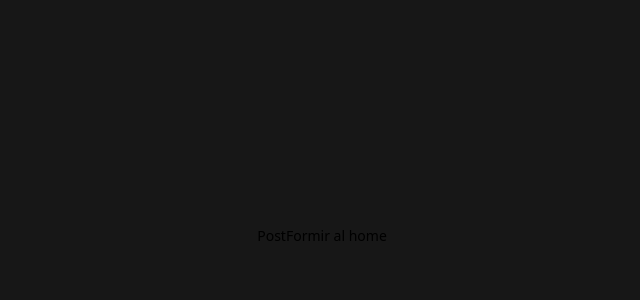
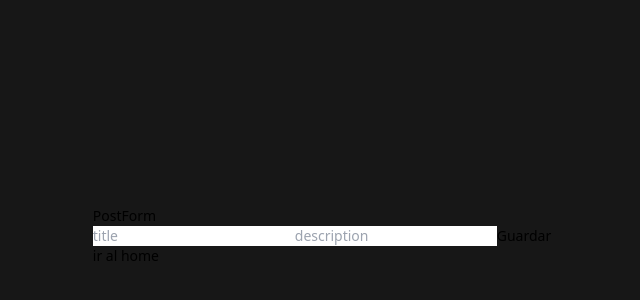
Before and after one commit to Nixomart/CLIENT-REACT-RESTAPINODE, a React (Create React App) app: page /newPost in a window 1280 px wide. Shown: the part 164-464 px from the top of the page, without its empty margins (318-958 px from the left). Built offline with nearby package versions, Linux system fonts and the light colour scheme; no server answers.

Commit message:
post saving is working from context, starting with data validation

```diff
--- a/src/api/posts.js
+++ b/src/api/posts.js
@@ -2,3 +2,5 @@ import axios from 'axios'
 
 export const getPostRequest = async () =>
     await axios.get('http://localhost:4000/posts')
+export const createPost = async (post) =>
+    await axios.post('http://localhost:4000/addPost', post)
--- a/src/context/PostContext.js
+++ b/src/context/PostContext.js
@@ -1,5 +1,5 @@
-import { createContext, useContext, useState } from "react";
-import { getPostRequest } from "../api/posts";
+import { createContext, useContext, useState, useEffect } from "react";
+import { createPost, getPostRequest } from "../api/posts";
 
 const postContext = createContext();
 
@@ -11,14 +11,27 @@ export const usePost = () => {
 export const PostProvider = ({ children }) => {
   const [posts, setPosts] = useState([]);
 
+  //CREAR POST
+  const newPost = async (post) => {
+    const res = await createPost(post);
+    //setea el estado con los post anterior y agrega el nuevo desde el res.data
+    setPosts([...posts, res.data])
+  };
+
+
+  //OBTENER POST
   const getPosts = async () => {
     const res = await getPostRequest();
     setPosts(res.data)
+
   };
 
+  useEffect(() => {
+     getPosts();
+  }, []);
 
   return (
-    <postContext.Provider value={{ posts, getPosts  }}>
+    <postContext.Provider value={{ posts, newPost  }}>
       {children}
     </postContext.Provider>
   );
--- a/src/pages/HomePage.js
+++ b/src/pages/HomePage.js
@@ -1,13 +1,22 @@
-import React, { useEffect, useContext } from "react";
+import React from "react";
 import { usePost } from "../context/PostContext";
+import {VscEmptyWindow} from 'react-icons/vsc'
+import {Link} from 'react-router-dom'
 
 export default function HomePage() {
-  const { getPosts, posts } = usePost();
-  useEffect(() => {
-    getPosts();
-  }, []);
+  const { posts } = usePost();
+
+  if (posts.length === 0) return (
+    <div className="flex flex-col justify-center items-center text-white text-lg">
+      <VscEmptyWindow className="w-40 h-40"/>
+      <h1>No hay posts.</h1>
+      <Link to={"/newPost"} >Agrega uno.</Link>
+    </div>
+  )
+    console.log('posts', posts)
   return (
     <div className="text-white">
+      <Link to={'/newPost'}>Crea una nueva publi</Link>
       {posts.map(post =>(
         <div key={post._id}>
           {post.title}
--- a/src/pages/PostForm.js
+++ b/src/pages/PostForm.js
@@ -1,13 +1,38 @@
-import React from 'react'
-import { Link } from 'react-router-dom'
+import React from "react";
+import { Link, useNavigate} from "react-router-dom";
+import { usePost } from "../context/PostContext";
+//formularios de una forma facil usando formik
+import { Formik, Form, Field, ErrorMessage } from "formik";
 
 export default function PostForm() {
+
+  const {newPost} = usePost()
+  const navigatation = useNavigate()
+
+
   return (
-    <div>PostForm
-
-      <Link to={'/'}>
-        ir al home
-      </Link>
+    <div>
+      PostForm
+      <Formik
+      initialValues={{
+        title: "",
+        description: ""
+      }}
+      onSubmit={ async (values, actions) =>{
+        //values obtiene los valores de los field
+         await newPost(values)
+         navigatation('/')
+      }}>
+         {/*  funcion {()=>()} y se desectructura para recibir la funcion handlesubmit*/}
+          {({handleSubmit})=>(
+           <Form onSubmit={handleSubmit}>
+           <Field name='title' placeholder='title' />
+           <Field name='description' placeholder='description' />
+           <button type="submit">Guardar</button>
+           </Form>
+          )}
+        </Formik>
+      <Link to={"/"}>ir al home</Link>
     </div>
-  )
+  );
 }
```
